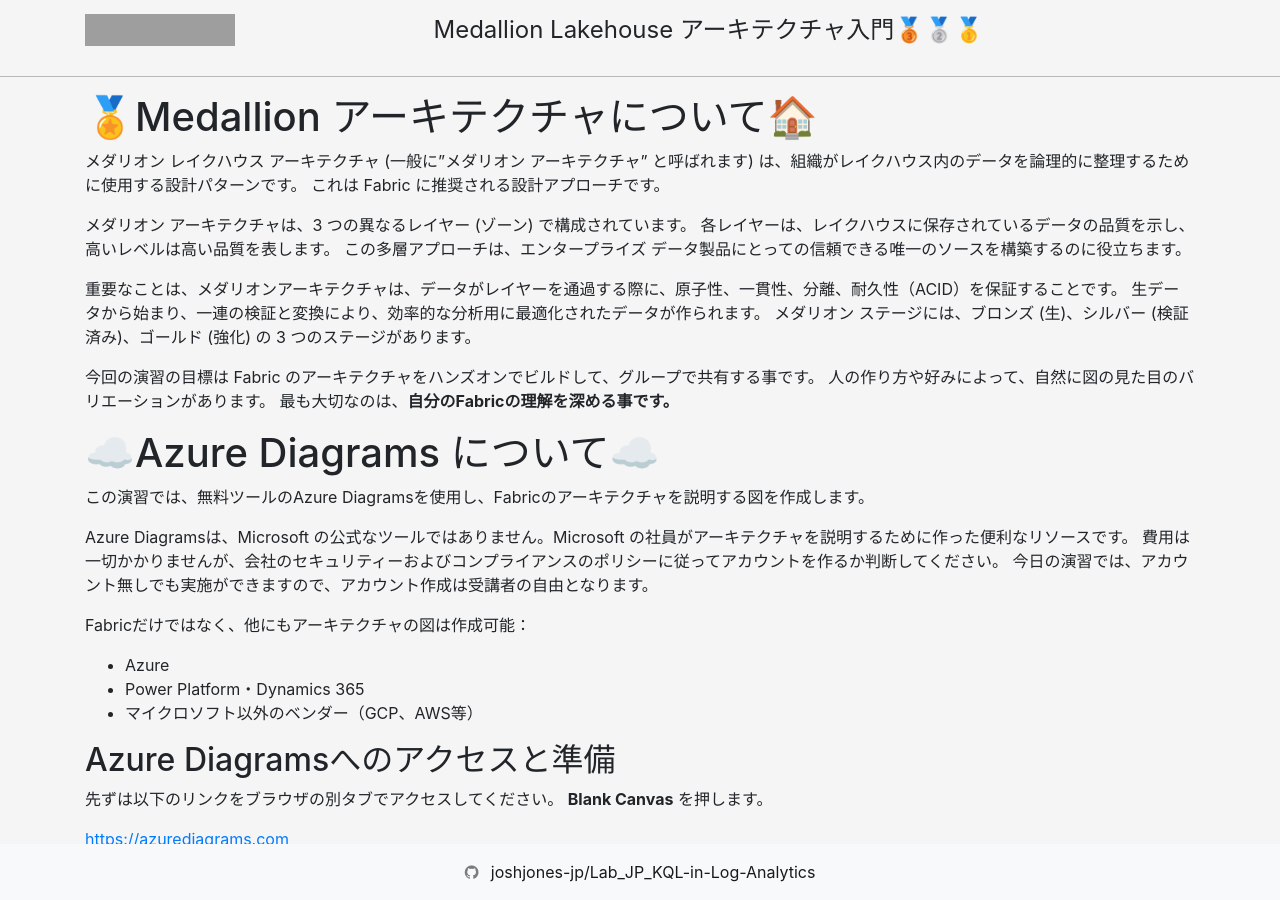
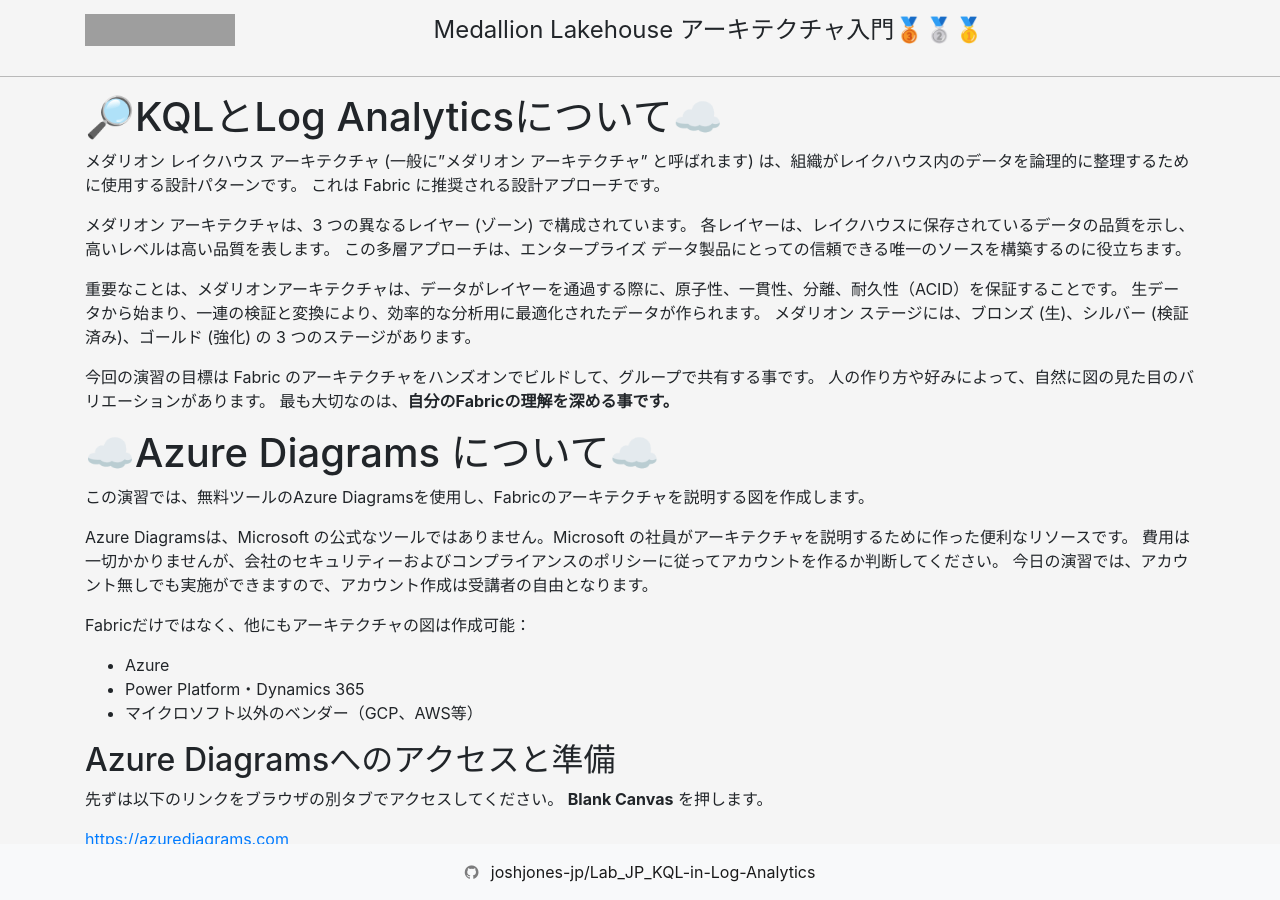
Before and after one commit to joshjones-jp/Lab_JP_KQL-in-Log-Analytics, a Jekyll site: the page built from KQL-LA演習.md, in a window 1280 px wide and 900 px high. Built offline with Jekyll 4.4.1, drawn with Linux system fonts in a browser that asks for light colours; nearby versions of some CDN libraries; grey boxes are pictures that could not be loaded.

Commit message:
Update KQL-LA演習.md

```diff
--- a/KQL-LA演習.md
+++ b/KQL-LA演習.md
@@ -1,9 +1,9 @@
 ---
-title: Medallion Lakehouse アーキテクチャ入門🥉🥈🥇
+title: 🔎Log AnalyticsのワークスペースでKQLを練習する🔍
 permalink: index.html
 layout: home
 ---
-# 🏅Medallion アーキテクチャについて🏠
+# 🔎KQLとLog Analyticsについて☁️
 
 メダリオン レイクハウス アーキテクチャ (一般に"メダリオン アーキテクチャ" と呼ばれます) は、組織がレイクハウス内のデータを論理的に整理するために使用する設計パターンです。 これは Fabric に推奨される設計アプローチです。
 
```
